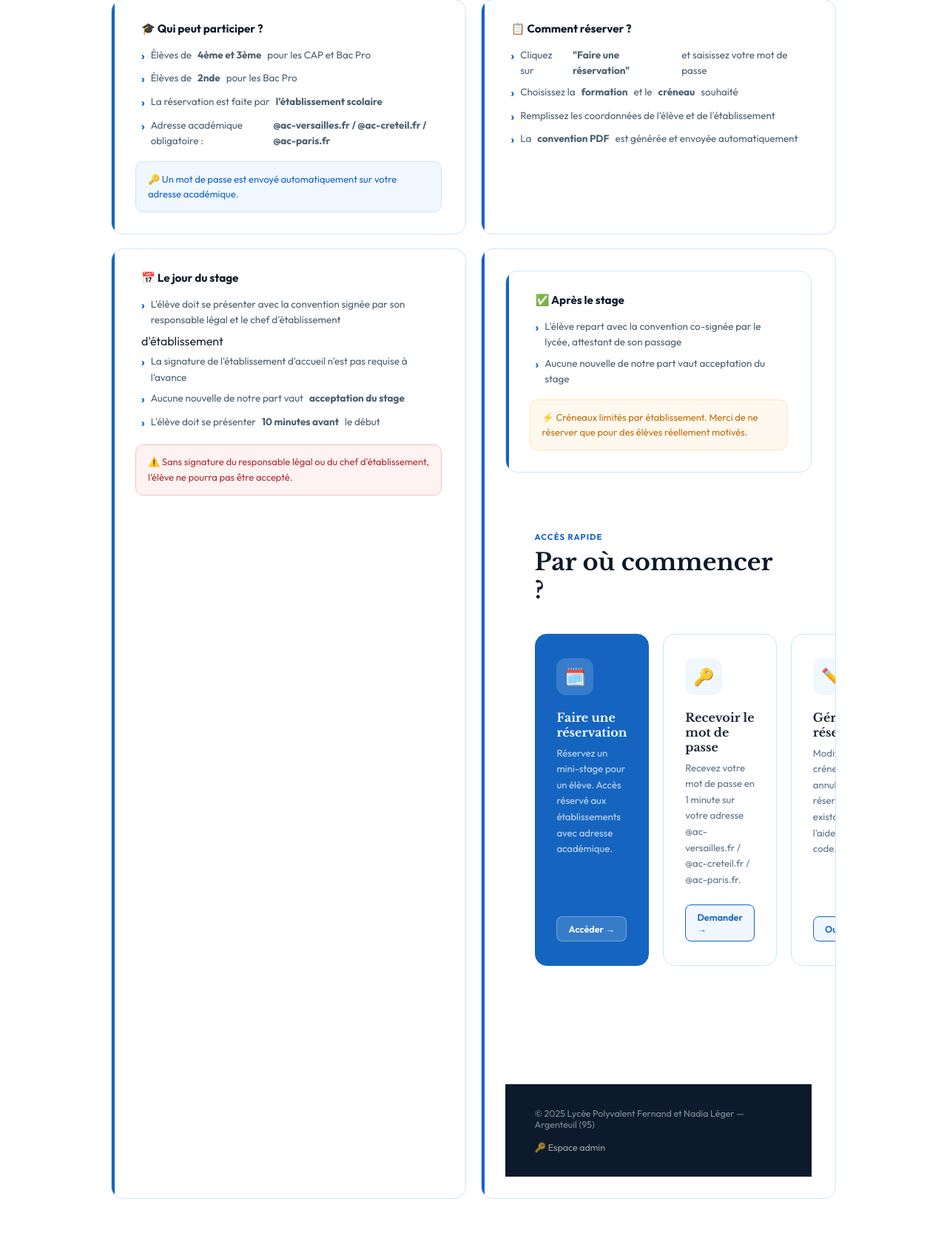
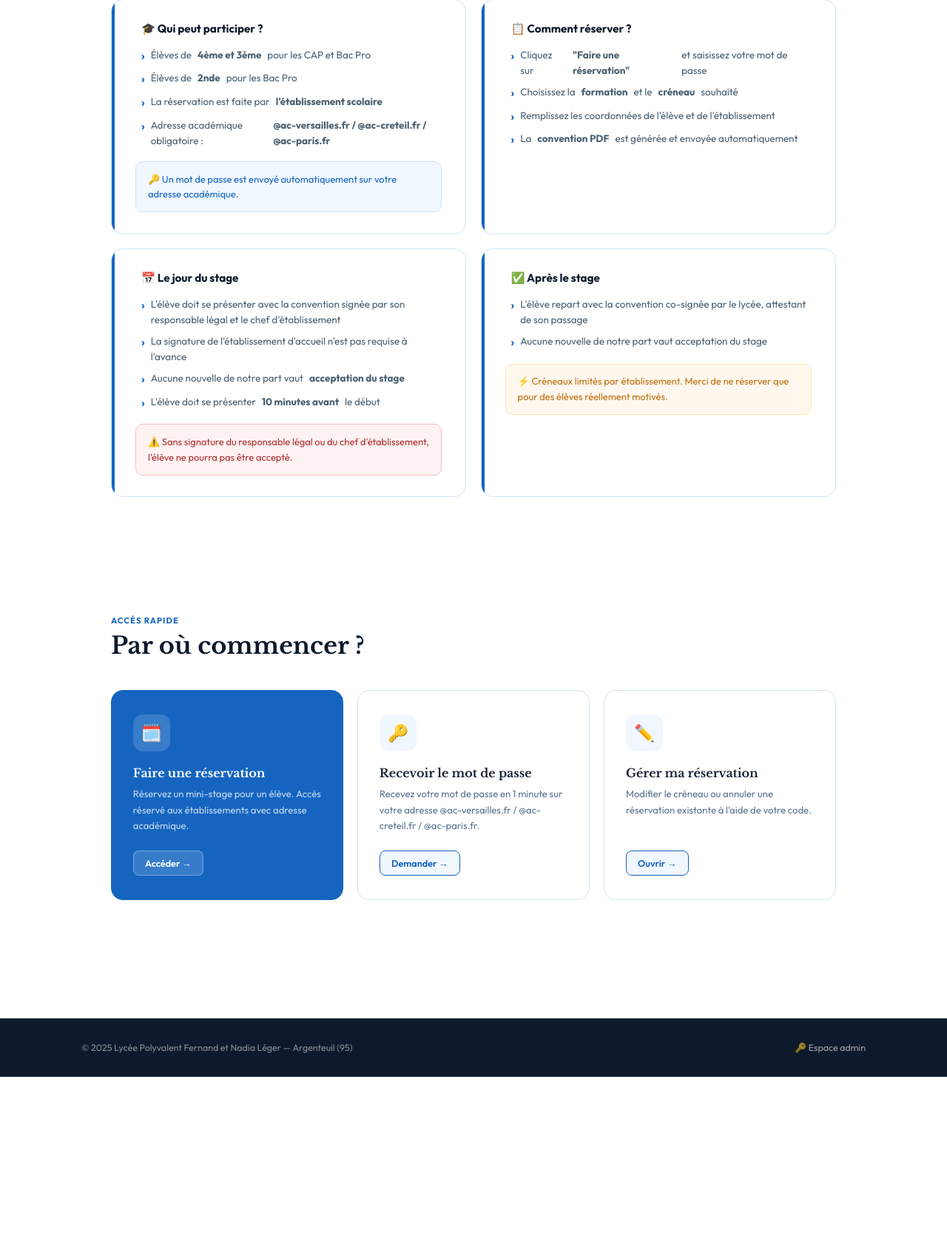
Before and after one commit to jamila-cell210/Fernand-Nadia-L-ger, a Flask app: page / in a window 1280 px wide. Shown: the part 1113-2814 px from the top of the page at 74% size. After the commit the page ends 2569 px from the top, so only its background shows below. Run offline with Flask 3, Linux system fonts and the light colour scheme.

Commit message:
Fix HTML structure bugs in index.html and reservation.html
- Remove stray text after closing li tag in "Le jour du stage" section
- Remove duplicate nested icard div in "Après le stage" section
- Add missing closing div for info-grid and section tags
- Add missing closing div for fsection in reservation.html (étape 2)

https://claude.ai/code/session_01Dx7TvNZXiB7jLQexD7jRG6

```diff
--- a/templates/index.html
+++ b/templates/index.html
@@ -160,7 +160,7 @@
     <div class="icard">
       <h3>📅 Le jour du stage</h3>
       <ul>
-      <li>L'élève doit se présenter avec la convention signée par son responsable légal et le chef d'établissement</li>d'établissement</strong></li>
+      <li>L'élève doit se présenter avec la convention signée par son responsable légal et le chef d'établissement</li>
        <li>La signature de l'établissement d'accueil n'est pas requise à l'avance</li>
         <li>Aucune nouvelle de notre part vaut <strong>acceptation du stage</strong></li>
         <li>L'élève doit se présenter <strong>10 minutes avant</strong> le début</li>
@@ -168,7 +168,6 @@
       <div class="callout c-red">⚠️ Sans signature du responsable légal ou du chef d'établissement, l'élève ne pourra pas être accepté.</div>
     </div>
     <div class="icard">
-      <div class="icard">
   <h3>✅ Après le stage</h3>
   <ul>
     <li>L'élève repart avec la convention co-signée par le lycée, attestant de son passage</li>
@@ -176,6 +175,8 @@
   </ul>
   <div class="callout c-orange">⚡ Créneaux limités par établissement. Merci de ne réserver que pour des élèves réellement motivés.</div>
 </div>
+  </div>
+</section>
 
 <section class="actions-section">
   <span class="sec-tag">Accès rapide</span>
--- a/templates/reservation.html
+++ b/templates/reservation.html
@@ -147,6 +147,7 @@
 <div class="fg"><label>Téléphone du responsable légal <span class="req">*</span></label><input type="tel" name="resp_legal_tel" placeholder="06 00 00 00 00" required></div>
 <div class="fg"><label>Email du responsable légal <span class="req">*</span></label><input type="email" name="resp_legal_email" placeholder="email@exemple.fr" required></div>
     </div>
+    </div>
 
     <!-- ÉTAPE 3 : ÉTABLISSEMENT -->
     <div class="fsection">
```
